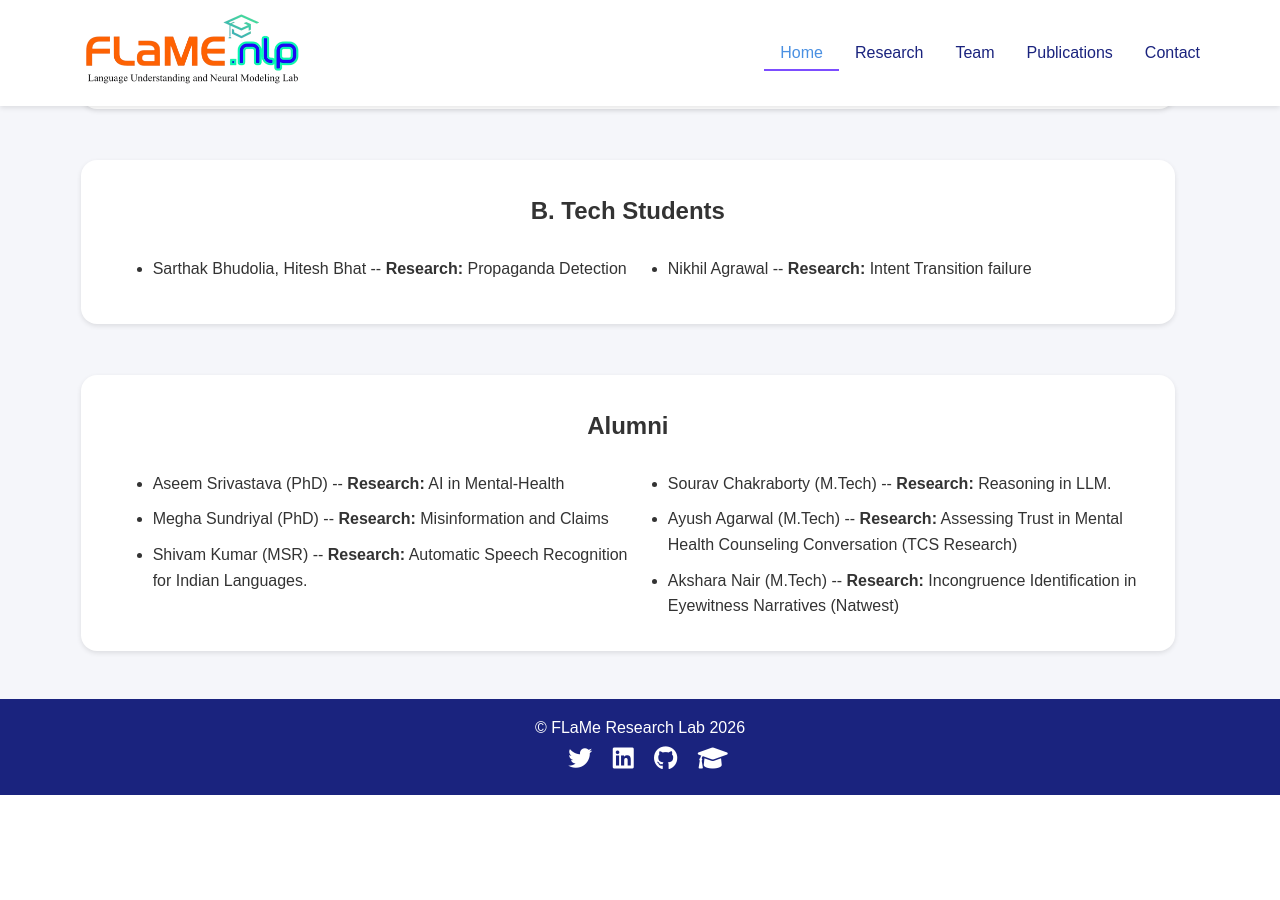
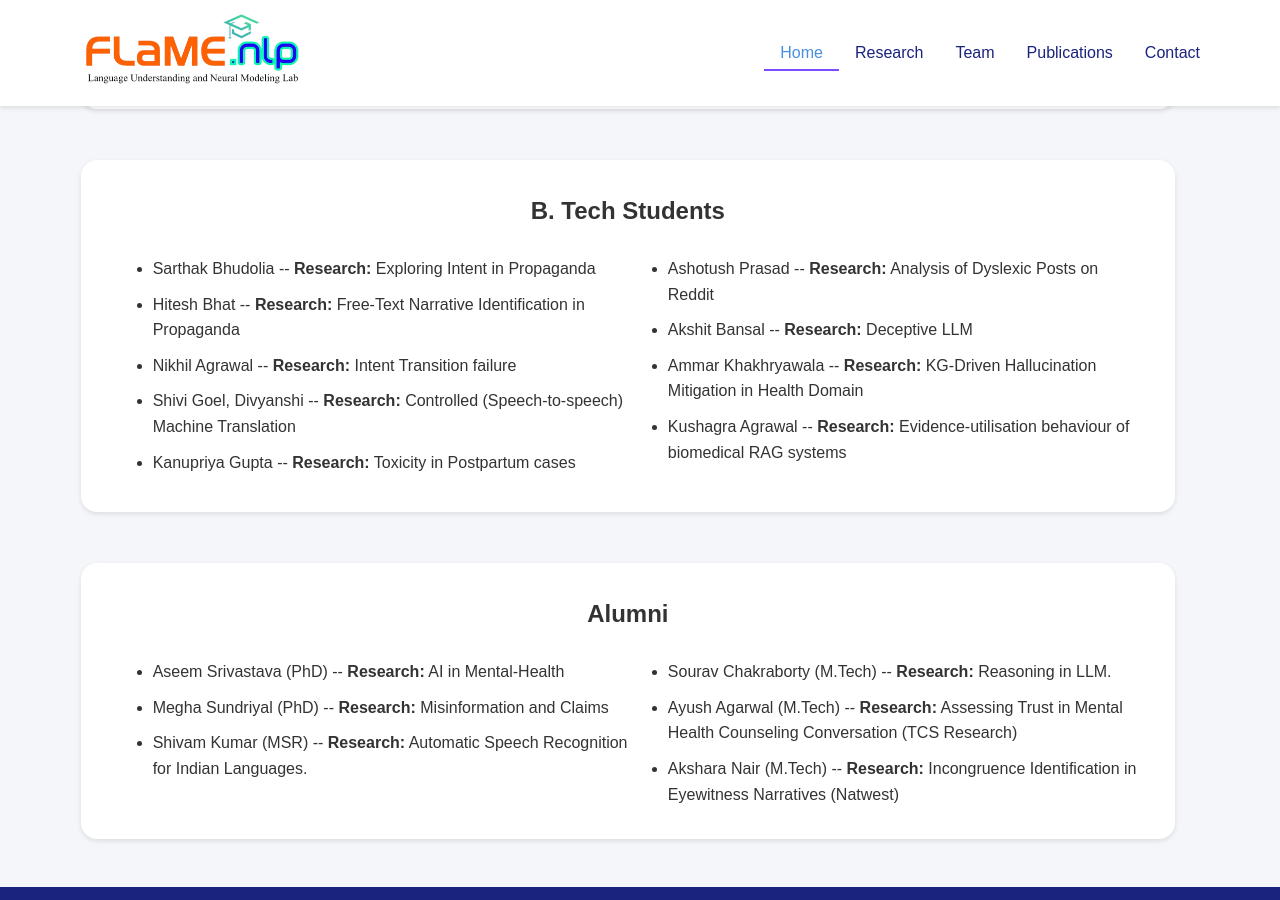
Before and after one commit to flamenlp/flamenlp.github.io, a Jekyll site: the page built from team.html, in a window 1280 px wide and 900 px high, scrolled down 1818 px. Built offline with Jekyll 4.4.1, drawn with Linux system fonts in a browser that asks for light colours; before the commit the page ends 2613 px from its top, so only the background shows below that.

Commit message:
Update team_members.yml

```diff
--- a/_data/team_members.yml
+++ b/_data/team_members.yml
@@ -147,6 +147,7 @@
   research_focus: "Detecting persuasion intensity in propagandistic content."
   image: "https://static.vecteezy.com/system/resources/previews/045/711/185/non_2x/male-profile-picture-placeholder-for-social-media-forum-dating-site-chat-operator-design-social-profile-template-default-avatar-icon-flat-style-free-vector.jpg"
   linkedin: "https://www.linkedin.com/in/~hvardhan/"
+
 - name: "Sejal Yadav"
   category: "mtech"
   joined: "July, 2026"
@@ -182,14 +183,41 @@
 #   category: "btech"
 #   research_focus: "Knowledge-graph Distillation"
 
-- name: "Sarthak Bhudolia, Hitesh Bhat"
+- name: "Sarthak Bhudolia"
   category: "btech"
-  research_focus: "Propaganda Detection"
+  research_focus: "Exploring Intent in Propaganda"
+
+- name: "Hitesh Bhat"
+  category: "btech"
+  research_focus: "Free-Text Narrative Identification in Propaganda"
 
 - name: "Nikhil Agrawal"
   category: "btech"
   research_focus: "Intent Transition failure"
 
+- name: "Shivi Goel, Divyanshi"
+  category: "btech"
+  research_focus: "Controlled (Speech-to-speech) Machine Translation"
+
+- name: "Kanupriya Gupta"
+  category: "btech"
+  research_focus: "Toxicity in Postpartum cases"
+
+- name: "Ashotush Prasad"
+  category: "btech"
+  research_focus: "Analysis of Dyslexic Posts on Reddit"
+
+- name: "Akshit Bansal"
+  category: "btech"
+  research_focus: "Deceptive LLM"
+
+- name: "Ammar Khakhryawala"
+  category: "btech"
+  research_focus: "KG-Driven Hallucination Mitigation in Health Domain"
+
+- name: "Kushagra Agrawal"
+  category: "btech"
+  research_focus: "Evidence-utilisation behaviour of biomedical RAG systems"
 # - name: "Sanmay Sood, Siddharth Rajput"
 #   category: "btech"
 #   research_focus: "Dialects Detection In Indian Languages"
```
